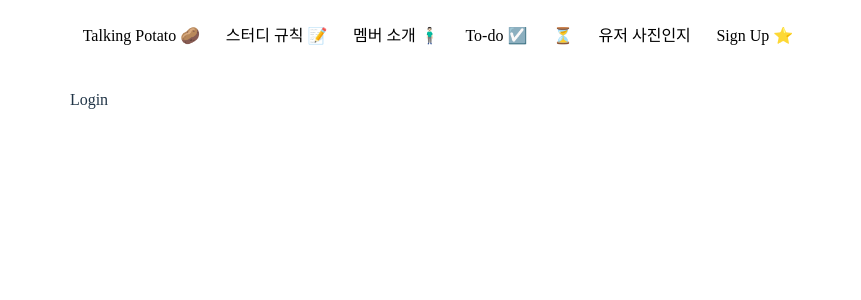
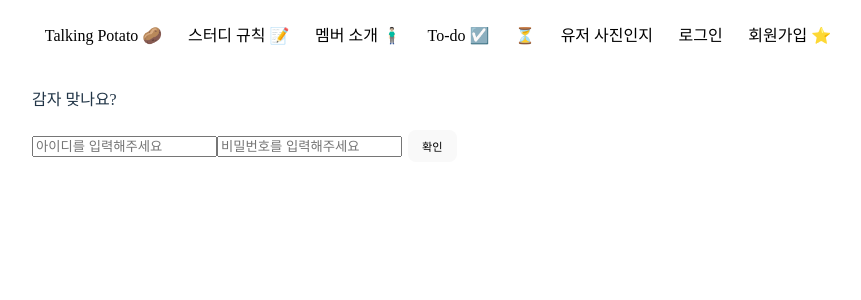
Before and after one commit to yangu1455/TypeScript, a React (Vite) app in the folder toy-project/comment-app/: page /login in a window 1280 px wide. Shown: the top 300 px of the page, without its empty margins (202-1063 px from the left). Built offline with nearby package versions, Linux system fonts and the light colour scheme; a web font is replaced by a local one.

Commit message:
/login, /signup에서는 navbar 치움

```diff
--- a/toy-project/comment-app/src/App.tsx
+++ b/toy-project/comment-app/src/App.tsx
@@ -23,7 +23,7 @@ const router = createBrowserRouter([
       { path: '/stop-watch', element: <StopWatch /> },
       { path: '/my-page', element: <MyPage /> },
       { path: '/login', element: <Login /> },
-      { path: '/sign-up', element: <SignUp /> },
+      { path: '/signup', element: <SignUp /> },
 		],
 	},
 ]);
--- a/toy-project/comment-app/src/components/Navbar.tsx
+++ b/toy-project/comment-app/src/components/Navbar.tsx
@@ -26,7 +26,10 @@ const Navbar = () => {
           <Link className="nav_a" to="/my-page">유저 사진인지</Link>
         </li>
         <li className='nav_li'>
-          <Link className="nav_a" to='/sign-up'>Sign Up ⭐️</Link>
+          <Link className="nav_a" to='/login'>로그인</Link>
+        </li>
+        <li className='nav_li'>
+          <Link className="nav_a" to='/signup'>회원가입 ⭐️</Link>
         </li>
       </ul>
     </nav>
--- a/toy-project/comment-app/src/pages/Login.tsx
+++ b/toy-project/comment-app/src/pages/Login.tsx
@@ -1,9 +1,17 @@
-import React from 'react'
+import React, { useEffect, useState } from 'react'
 
-const Login = () => {
+const User = {
+  id: 'coenffl',
+  pw: 'chaessi0115@@'
+}
+
+export default function Login() {
   return (
-    <div>Login</div>
+    <div>
+      <p>감자 맞나요?</p>
+      <input type="text" placeholder='아이디를 입력해주세요'/>
+      <input type="password" placeholder='비밀번호를 입력해주세요' />
+      <button>확인</button>
+    </div>
   )
 }
-
-export default Login
```
